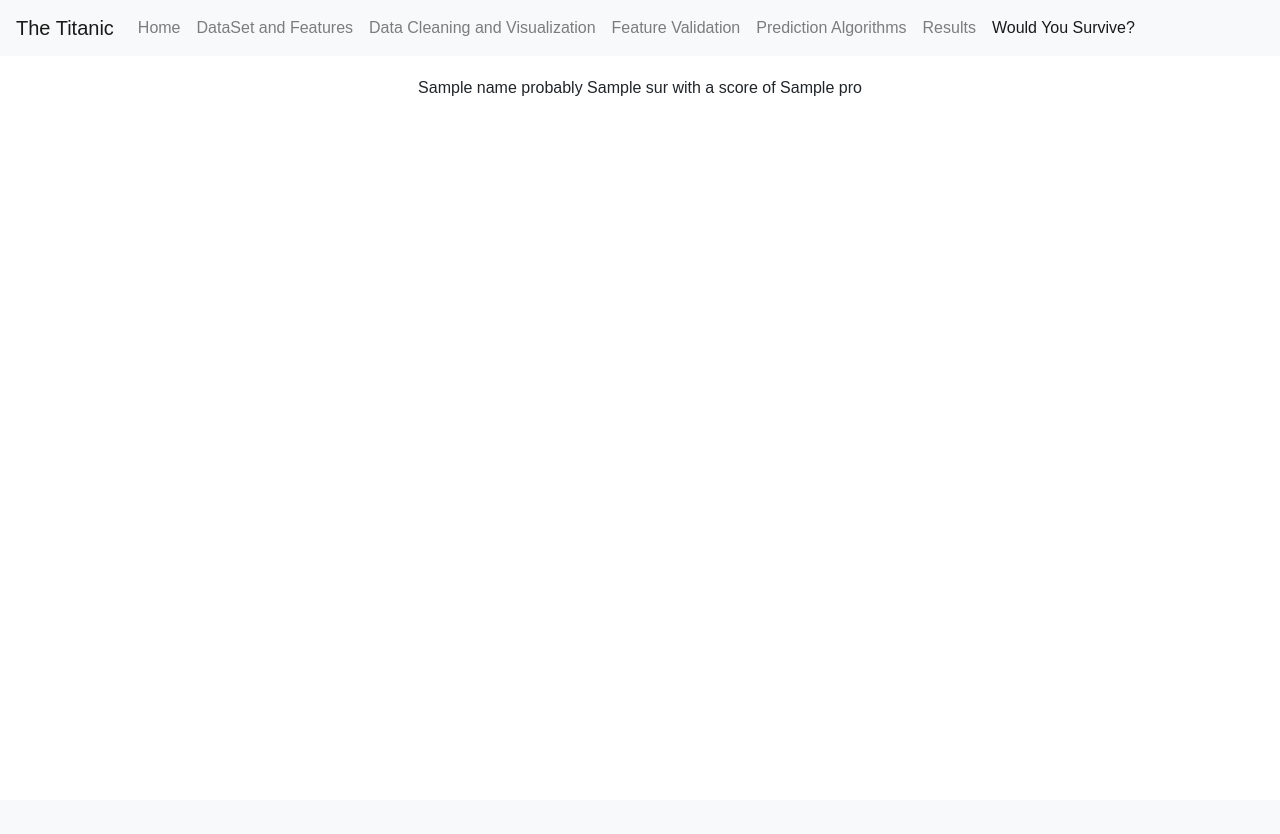
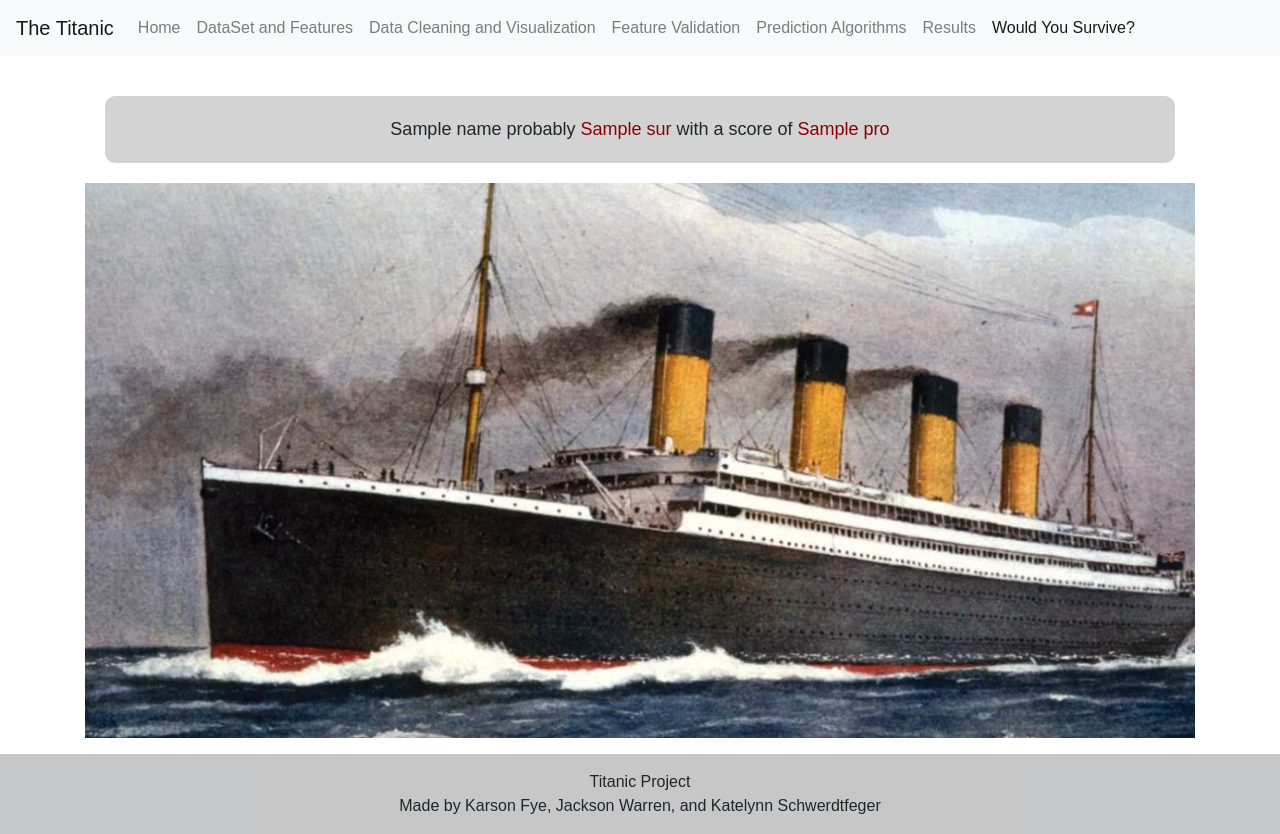
Before and after one commit to Karson-Fye/ml-project-jkk, a Flask app: template templates/survived.html in a window 1280 px wide. Before the commit the page ends 96 px from the top, so only its background shows below. Run offline with Flask 2, Linux system fonts and the light colour scheme; the template is opened without the code that fills it: most values are stand-ins (such as "Sample title", 1, 10 or a date in 2020); parts of the project's set-up code (start-up, migrations or seed data) failed here and were passed over; some libraries are stand-ins or nearby versions.

Commit message:
app and cleaning

```diff
--- a/app.py
+++ b/app.py
@@ -58,7 +58,8 @@ def hello():
 
         X = np.array([[sex, clas, fare, port, children, age, ticket]])
         y,proba = classify(X)
-        return render_template('survived.html', name=name, sur=y, pro=proba*100)
+        proba = str(max(max(proba))*100) + '%'
+        return render_template('survived.html', name=name, sur=y, pro=proba)
     return render_template('first_app.html', form=form)
 
 @app.route('/algopage')
--- a/templates/survived.html
+++ b/templates/survived.html
@@ -2,6 +2,16 @@
 {% set active_page = "index" %}
 {% block content %}
 <div class="container" style="padding-top: 20px; text-align: center;">
-  {{ name }} probably {{ sur }} with a score of {{ pro }}
+  <div class="textbox1" style="grid-row: 3; grid-column: 1/2; font-size: large;">
+    {{ name }} probably <span style="color: darkred;">{{ sur }}</span> with a score of <span style="color: darkred;">{{ pro }}</span>
+  </div>
+  <img class="d-block w-100" src="{{ url_for('static', filename='images/Titanic.jpeg') }}" alt="First slide">
 </div>
+<footer class="bg-light text-center text-lg-start">
+  <div class="text-center p-3" style="background-color: rgba(0, 0, 0, 0.2);">
+      Titanic Project
+      <br>
+      Made by Karson Fye, Jackson Warren, and Katelynn Schwerdtfeger
+  </div>
+</footer>
 {% endblock %}
```
Also changed, not shown: templates/algorithms.html (line endings or trailing spaces).
